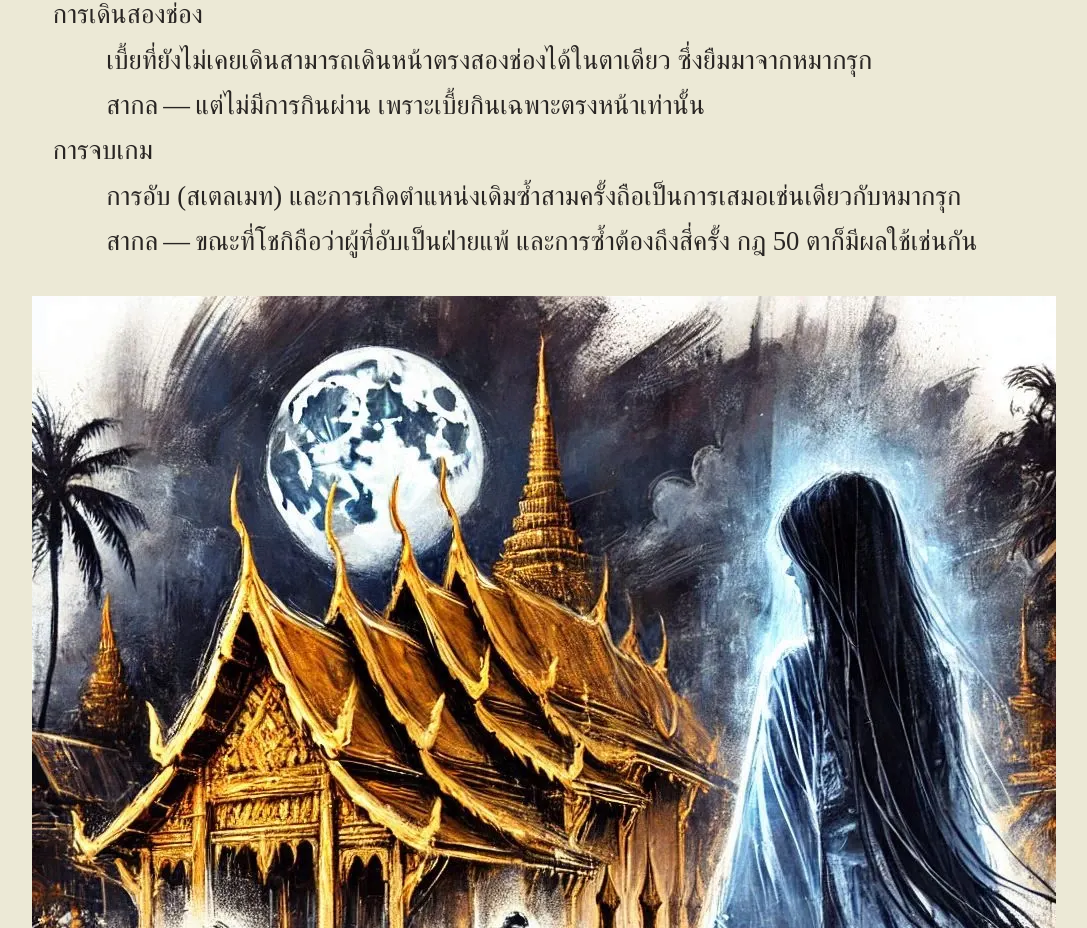
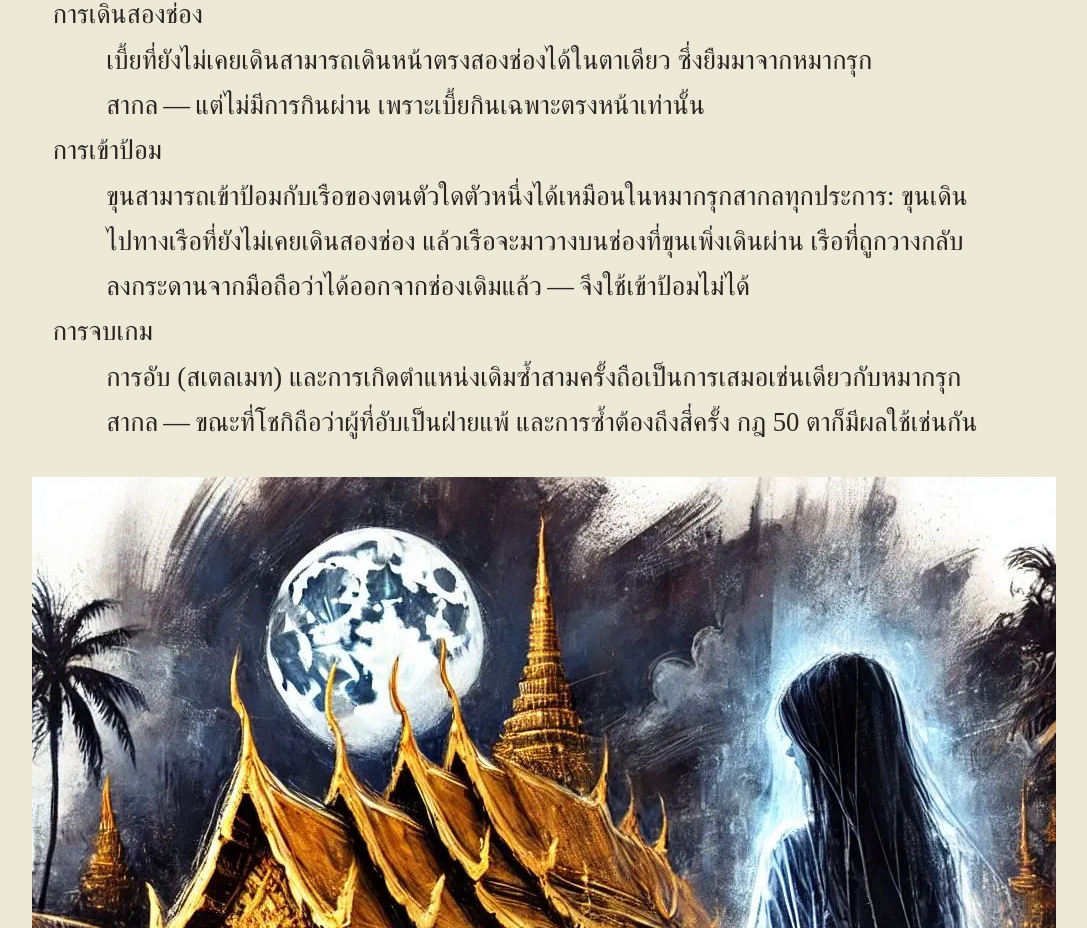
Before and after one commit to komayo-page/komayo.th, a plain HTML site: page len/index.html in a window 1280 px wide. Shown: the part 2360-3288 px from the top of the page, without its empty margins (96-1183 px from the left). Drawn offline with Linux system fonts and the light colour scheme.

Commit message:
feat(rules): add castling

```diff
--- a/len/index.html
+++ b/len/index.html
@@ -226,6 +226,9 @@
           <dt>การเดินสองช่อง</dt>
           <dd>เบี้ยที่ยังไม่เคยเดินสามารถเดินหน้าตรงสองช่องได้ในตาเดียว ซึ่งยืมมาจากหมากรุกสากล&#8239;—&#8239;แต่ไม่มีการกินผ่าน เพราะเบี้ยกินเฉพาะตรงหน้าเท่านั้น</dd>
 
+          <dt>การเข้าป้อม</dt>
+          <dd>ขุนสามารถเข้าป้อมกับเรือของตนตัวใดตัวหนึ่งได้เหมือนในหมากรุกสากลทุกประการ: ขุนเดินไปทางเรือที่ยังไม่เคยเดินสองช่อง แล้วเรือจะมาวางบนช่องที่ขุนเพิ่งเดินผ่าน เรือที่ถูกวางกลับลงกระดานจากมือถือว่าได้ออกจากช่องเดิมแล้ว&#8239;—&#8239;จึงใช้เข้าป้อมไม่ได้</dd>
+
           <dt>การจบเกม</dt>
           <dd>การอับ (สเตลเมท) และการเกิดตำแหน่งเดิมซ้ำสามครั้งถือเป็นการเสมอเช่นเดียวกับหมากรุกสากล&#8239;—&#8239;ขณะที่โชกิถือว่าผู้ที่อับเป็นฝ่ายแพ้ และการซ้ำต้องถึงสี่ครั้ง กฎ 50 ตาก็มีผลใช้เช่นกัน</dd>
         </dl>
```
